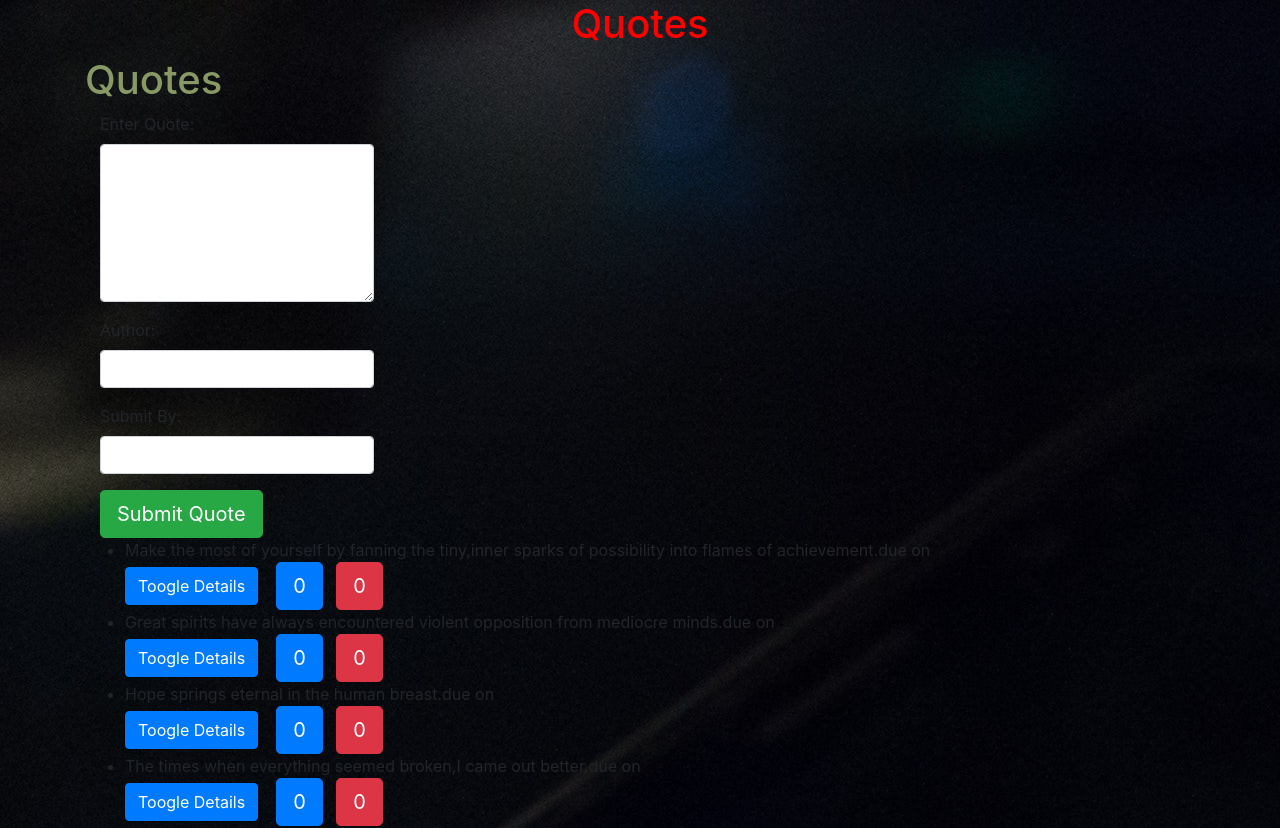
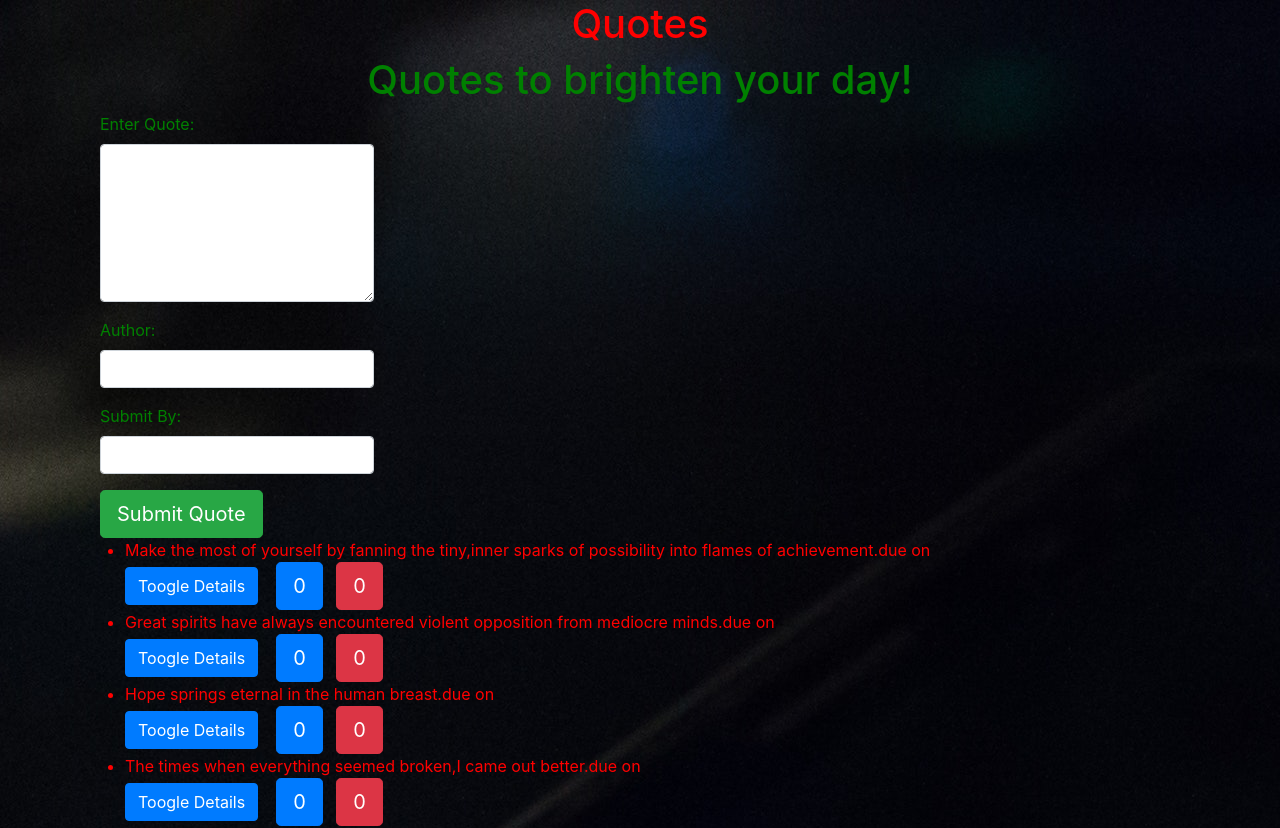
Before and after one commit to IanBTrey/Quotes, an Angular app: page / in a window 1280 px wide. Shown: the top 828 px of the page. Built offline with nearby package versions, Linux system fonts and the light colour scheme.

Commit message:
style it up

```diff
--- a/src/app/quotes-form/quotes-form.component.css
+++ b/src/app/quotes-form/quotes-form.component.css
@@ -0,0 +1,9 @@
+#quotes{
+  color: green;
+}
+#author{
+  color: green;
+}
+#submitby{
+  color: green;
+}
--- a/src/app/quotes/quotes.component.css
+++ b/src/app/quotes/quotes.component.css
@@ -1,3 +1,7 @@
 h1{
-  color: #896;
+  color: green;
+  text-align: center;
 }
+li{
+  color: red;
+}
--- a/src/app/quotes/quotes.component.html
+++ b/src/app/quotes/quotes.component.html
@@ -1,5 +1,5 @@
 <div class="container">
-<h1>Quotes</h1>
+<h1>Quotes to brighten your day!</h1>
 
 <div class="container">
 <div class="row">
```
